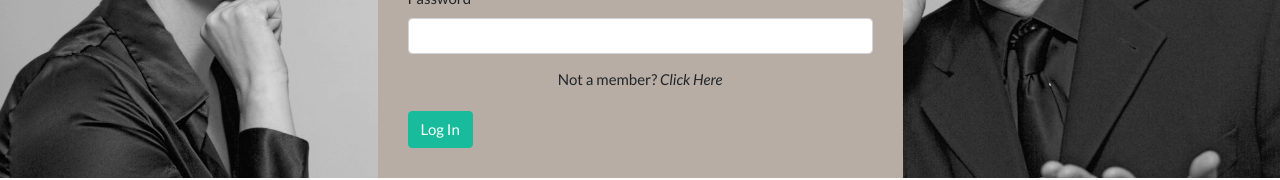
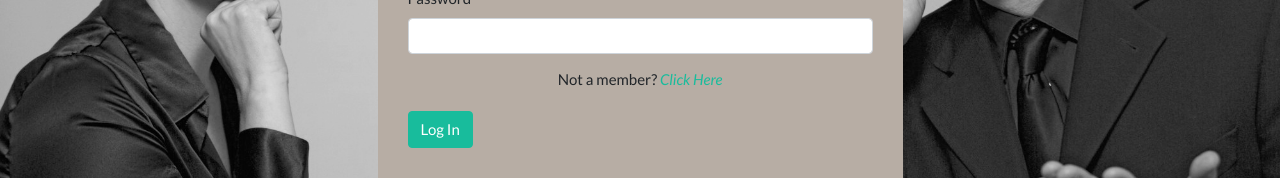
Before and after one commit to github-marti/Date-Rescue, a React (Create React App) app in the folder client/: page /login in a window 1280 px wide. Shown: the part 317-497 px from the top of the page. Built offline with nearby package versions, Linux system fonts and the light colour scheme.

Commit message:
changed login and signup to refer to each other and trying to fix update modal bug

```diff
--- a/client/src/components/Login/index.js
+++ b/client/src/components/Login/index.js
@@ -98,7 +98,7 @@ const Login = function () {
                     />
                   </FormGroup>
                 </Col>
-                <h6>Not a member? <i className="click" color="light" onClick={handleClick}>Click Here</i></h6>
+                <h6>Not a member? <a href="#"><i className="click" color="light" onClick={handleClick}>Click Here</i></a></h6>
                 <Button className="btn1" color="success">Log In</Button>
               </Form>
             </Col>
--- a/client/src/components/SignUp/index.js
+++ b/client/src/components/SignUp/index.js
@@ -98,14 +98,9 @@ function SignUp() {
                   </FormGroup>
                 </Col>
                 <Button type="submit" className="btn" color="success">Join Today</Button>
+                <h6><a href="/">Return to login</a></h6>
               </Form></Col>
           </row>
-          <br></br>
-          <br></br>
-          <br></br>
-          <br></br>
-          <br></br>
-          <br></br>
         </Container>
       </div>
   );
--- a/client/src/components/UpdateModal/index.js
+++ b/client/src/components/UpdateModal/index.js
@@ -17,6 +17,8 @@ function UpdateModal(props) {
 
     return (
         <Modal isOpen={props.show}>
+            {state.newEvent ? (
+                <div>
                     <ModalHeader closeButton>
                         <h3>Update-a-Date</h3>
                     </ModalHeader>
@@ -67,6 +69,8 @@ function UpdateModal(props) {
                             Update
                 </Button>
                     </ModalFooter>
+                </div>
+            ) : <></>}
         </Modal>
     )
 };
```
Lines whose indentation alone changed are shown as unchanged.
